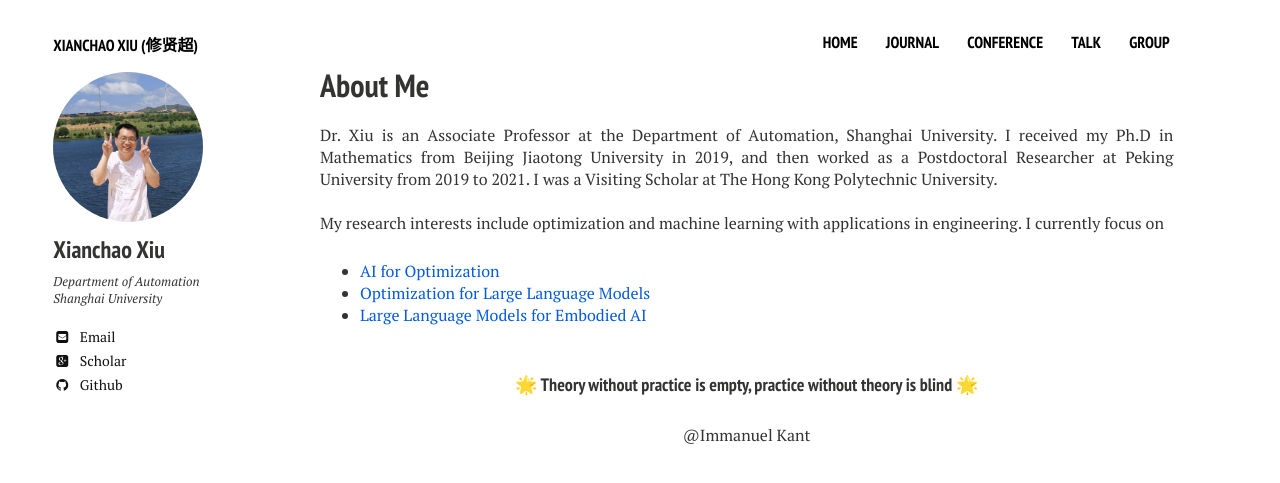
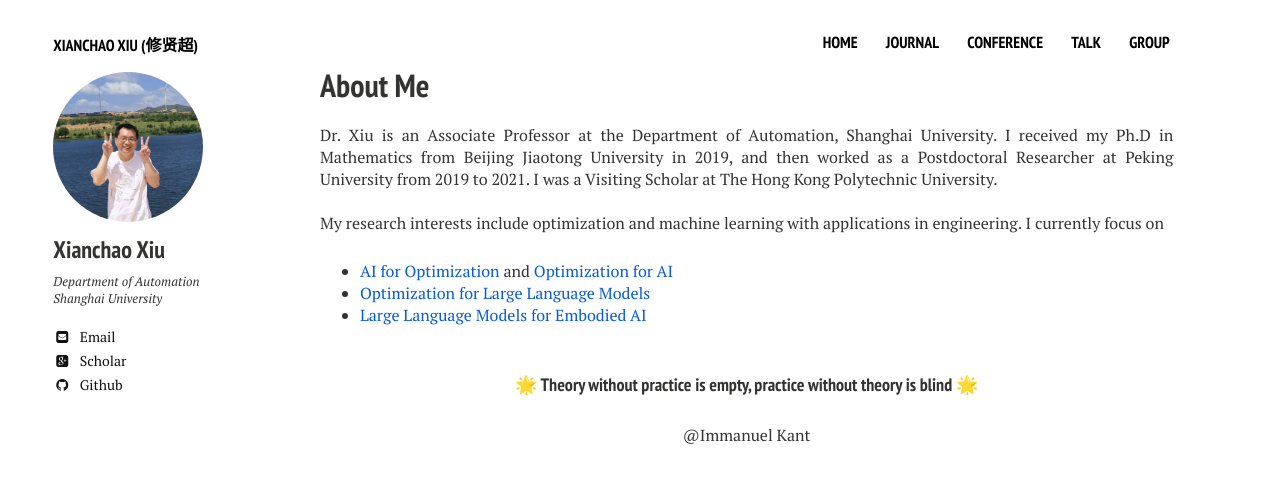
Before and after one commit to xianchaoxiu/xianchaoxiu.github.io, a Jekyll site: the page built from index.md, in a window 1280 px wide. Shown: the top 483 px of the page. Built offline with Jekyll 4.4.1, drawn with Linux system fonts in a browser that asks for light colours; nearby versions of some CDN libraries.

Commit message:
Update home2.html

```diff
--- a/_layouts/home2.html
+++ b/_layouts/home2.html
@@ -35,7 +35,8 @@
 	 My research interests include optimization and machine learning with applications in engineering.
 	 I currently focus on
 	<ul>
-      <li> <a href="https://github.com/xianchaoxiu/AI4OPT" class="textlink" target="_blank">AI for Optimization</a> </li>
+      <li> <a href="https://github.com/xianchaoxiu/AI4OPT" class="textlink" target="_blank">AI for Optimization</a> and <a href="https://github.com/xianchaoxiu/OPT4AI" class="textlink" target="_blank">Optimization for AI</a>
+      </li>
      <li> <a href="https://github.com/xianchaoxiu/OPT4LLM" class="textlink" target="_blank">Optimization for Large Language Models </a> </li>
       <li> <a href="https://github.com/xianchaoxiu/LLM4EAI" class="textlink" target="_blank">Large Language Models for Embodied AI </a> </li>   <br>
     </ul>
```
